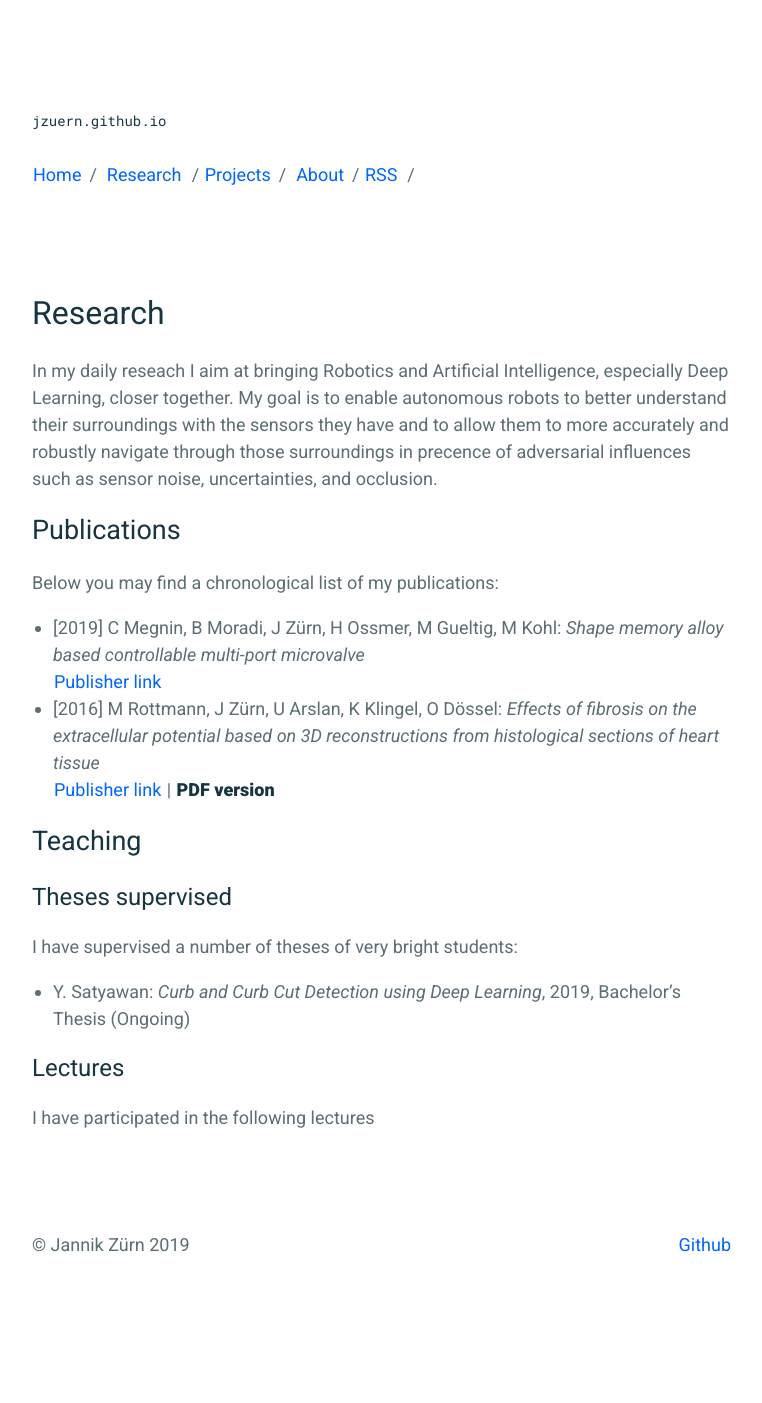
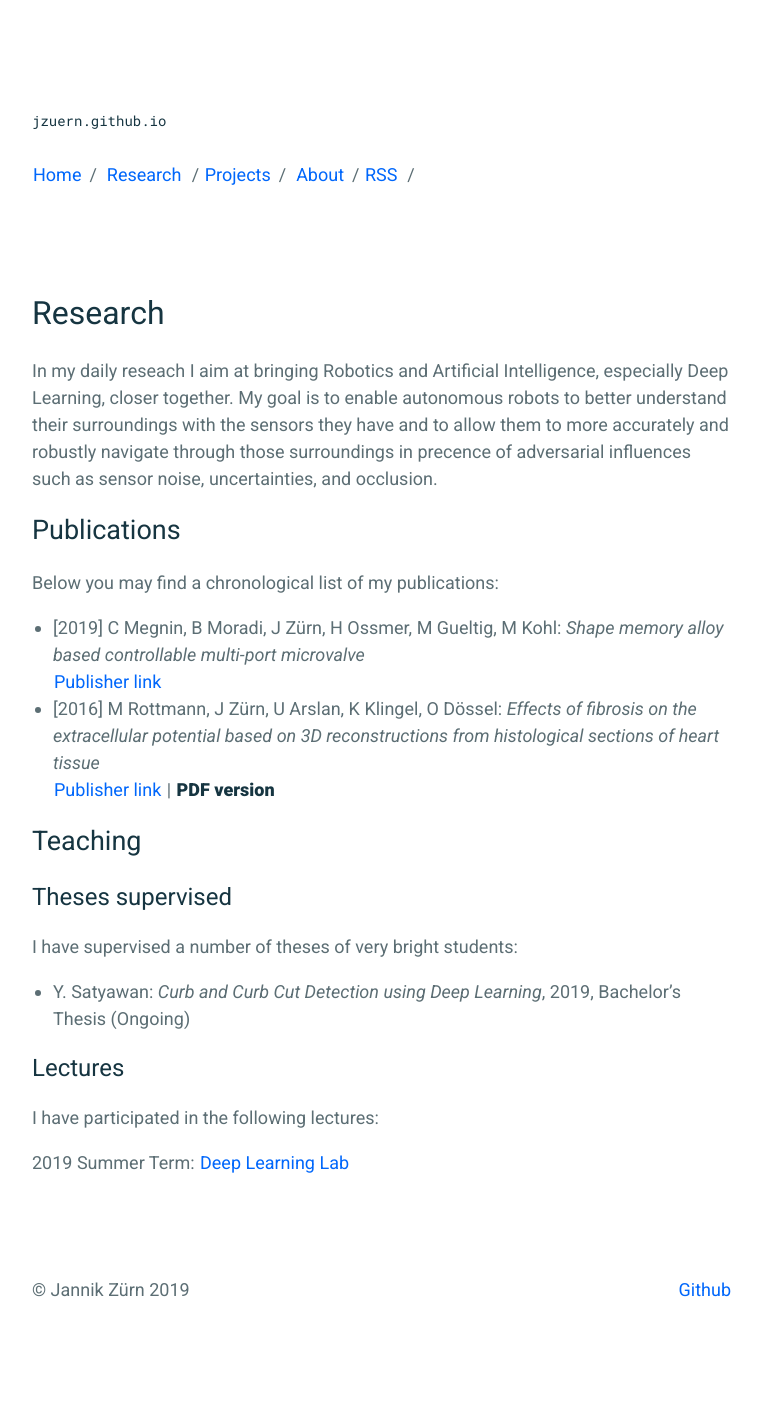
Before and after one commit to jzuern/jzuern.github.io, a Jekyll site: the page built from _pages/research.md, in a window 1280 px wide. Shown: the whole page, without its empty margins (258-1020 px from the left). Built offline with Jekyll 4.4.1, drawn with Linux system fonts in a browser that asks for light colours; before the commit the page ends 1358 px from its top, so only the background shows below that.

Commit message:
added DL Lav

```diff
--- a/_pages/research.md
+++ b/_pages/research.md
@@ -35,4 +35,6 @@ I have supervised a number of theses of very bright students:
 
 ## Lectures
 
-I have participated in the following lectures
+I have participated in the following lectures:
+
+2019 Summer Term: [Deep Learning Lab](http://ais.informatik.uni-freiburg.de/teaching/ss19/deep_learning_lab/)
```
